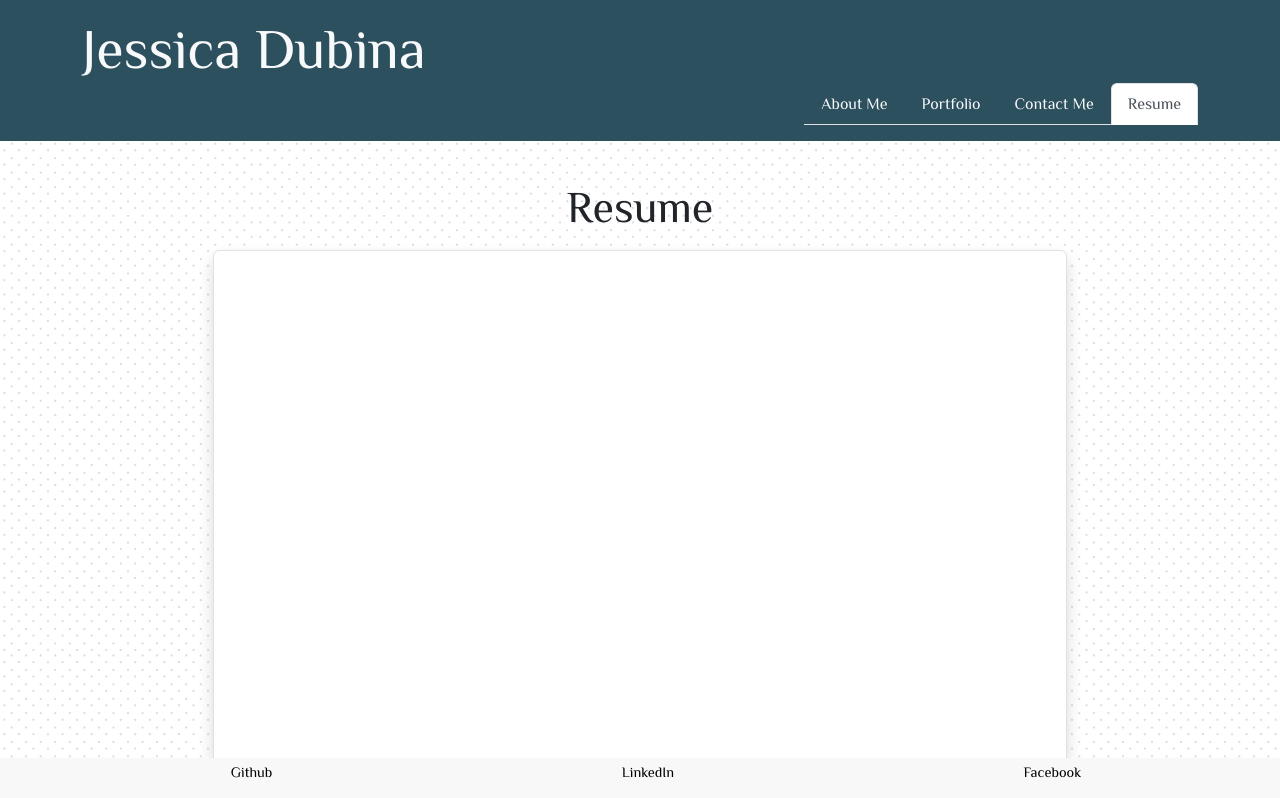
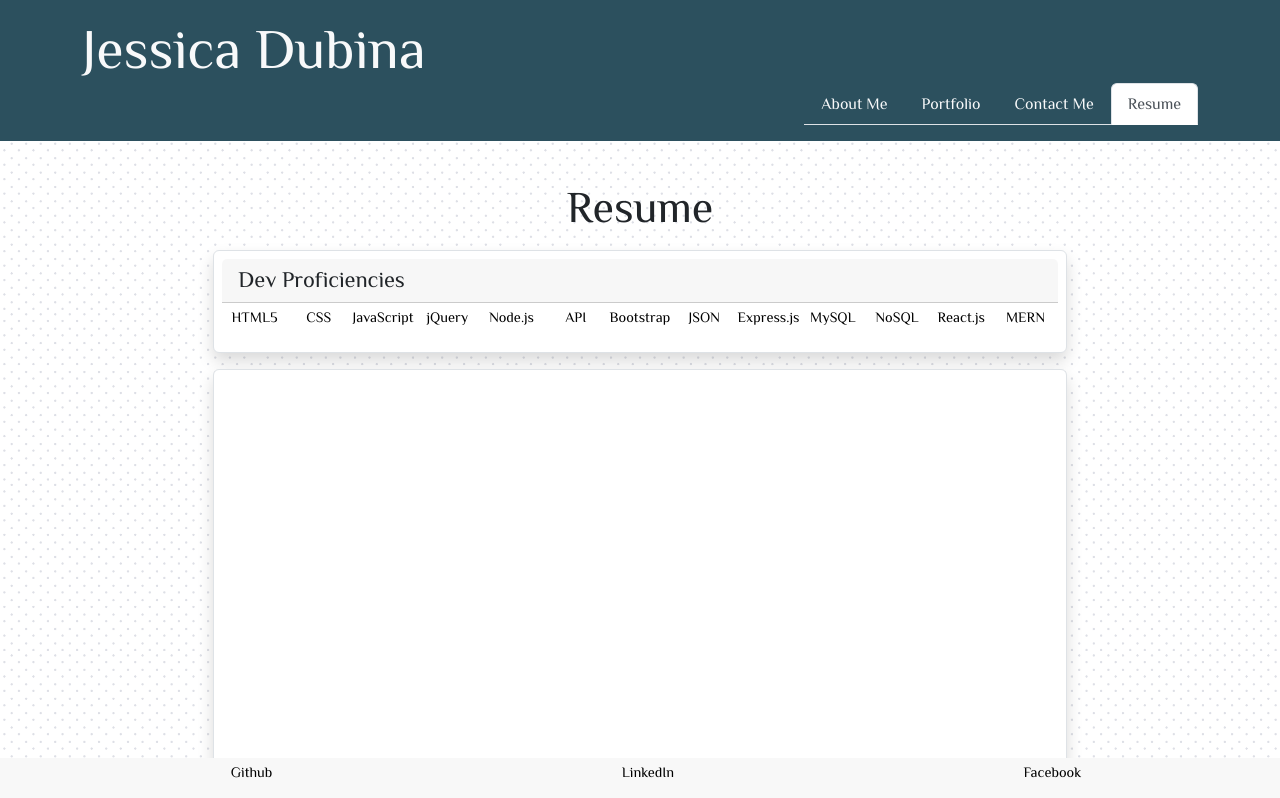
Before and after one commit to JessicaDubina/react-portfolio, a React (Vite) app: page /resume in a window 1280 px wide. Shown: the top 798 px of the page. Built offline with nearby package versions, Linux system fonts and the light colour scheme.

Commit message:
added proficiencies to resume page

```diff
--- a/src/App.css
+++ b/src/App.css
@@ -32,7 +32,6 @@
 
   Outlet {
     margin-bottom: 30px;
-    margin-top: 40px;
   }
 
   .background-container {
--- a/src/pages/Resume.jsx
+++ b/src/pages/Resume.jsx
@@ -9,12 +9,45 @@ export default function Resume() {
     pdf: {
       marginBottom: '20px',
       height: '800px'
-    }
+    },
+    title: {
+      fontSize: 'calc(1rem + .5vw)'
+    },
+    list: {
+      display: "flex",
+      flexDirection: "row",
+      alignItems: 'center',
+      width: '100%',
+      justifyContent: 'center',
+      fontSize: 'calc(.5rem + .5vw)',
+      color: 'black',
+      textDecoration: 'none',
+  }
   }
 
   return (
       <div>
         <h1 className="d-flex justify-content-center" style={styles.font}>Resume</h1>
+
+        <div className="card col-md-8 my-3 mx-auto border p-2 shadow">
+          <h2 className="card-header" style={styles.title}>Dev Proficiencies</h2>
+          <ul className="mt-1 p-0" style={styles.list}>
+            <li style={styles.list}>HTML5</li>
+            <li style={styles.list}>CSS</li>
+            <li style={styles.list}>JavaScript</li>
+            <li style={styles.list}>jQuery</li>
+            <li style={styles.list}>Node.js</li>
+            <li style={styles.list}>API</li>
+            <li style={styles.list}>Bootstrap</li>
+            <li style={styles.list}>JSON</li>
+            <li style={styles.list}>Express.js</li>
+            <li style={styles.list}>MySQL</li>
+            <li style={styles.list}>NoSQL</li>
+            <li style={styles.list}>React.js</li>
+            <li style={styles.list}>MERN</li>
+          </ul>
+        </div>
+
         <div className='card col-md-8 my-3 mb-4 mx-auto border p-2 shadow' style={styles.pdf}>
           <iframe src={resume} style={styles.pdf}/>
         </div>
```
